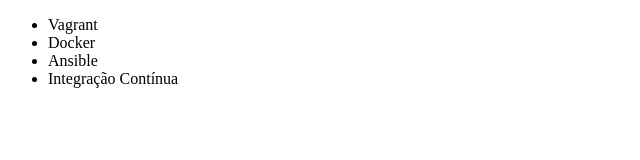
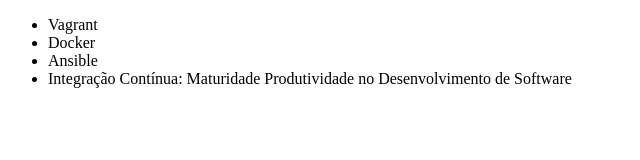
Before and after one commit to yohan-araujo/alura-git, a plain HTML site: page index.html in a window 1280 px wide. Shown: the whole page, without its empty margins (0-640 px from the left). Drawn offline with Linux system fonts and the light colour scheme.

Commit message:
Renomeando curso de Integração Contínua

```diff
--- a/index.html
+++ b/index.html
@@ -9,7 +9,10 @@
       <li>Vagrant</li>
       <li>Docker</li>
       <li>Ansible</li>
-      <li>Integração Contínua</li>
+      <li>
+        Integração Contínua: Maturidade Produtividade no Desenvolvimento de
+        Software
+      </li>
     </ul>
   </body>
 </html>
```
